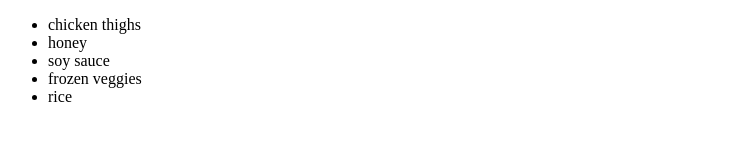
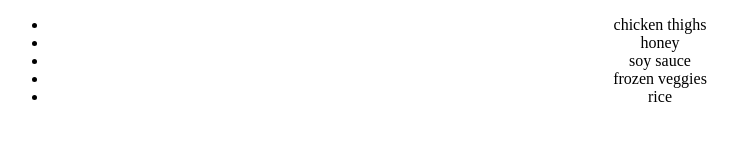
Before and after one commit to BreezyB/CoderCamps, a website: page index.html in a window 1280 px wide. Shown: the whole page, without its empty margins (0-738 px from the left). Drawn offline with Linux system fonts and the light colour scheme.

Commit message:
added list

```diff
--- a/index.html
+++ b/index.html
@@ -9,12 +9,12 @@ PUBLIC "-//W3C//DTD XHTML 1.0 Transitional//EN"
 </head>
 
 <body>
-    <ul>
-        <li>chicken thighs</li>
+   <center><ul>
+        <li><bold>chicken thighs</bold></li>
         <li>honey</li>
         <li>soy sauce</li>
         <li>frozen veggies</li>
         <li>rice</li>
-    </ul>
+    </ul></center>
 </body>
 </html>
```
